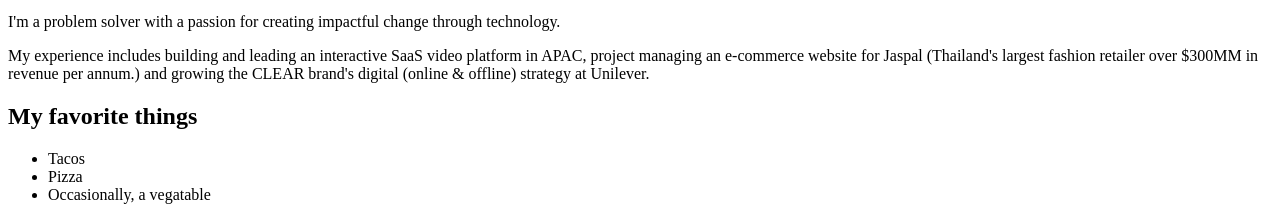
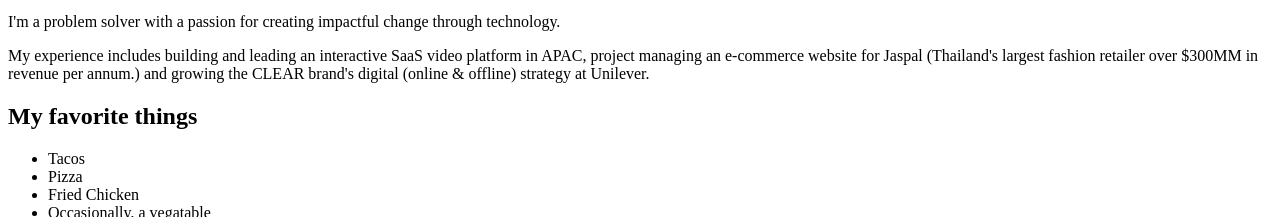
Before and after one commit to necra9000/mysite, a plain HTML site: page index.html in a window 1280 px wide. Shown: the part 101-318 px from the top of the page. Drawn offline with Linux system fonts and the light colour scheme.

Commit message:
Changed Donut to Fried Chicken

```diff
--- a/index.html
+++ b/index.html
@@ -24,6 +24,7 @@
     <ul>
     <li>Tacos</li>
     <li>Pizza</li>
+    <li>Fried Chicken</li>
     <li>Occasionally, a vegatable</li>
     </ul>
 
```
